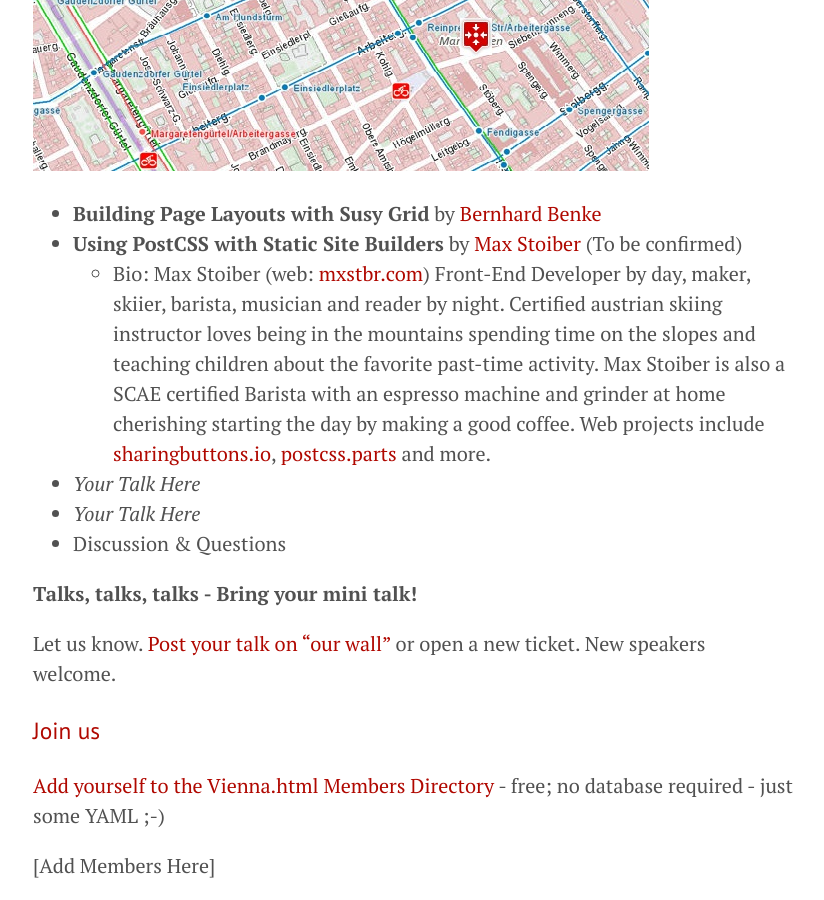
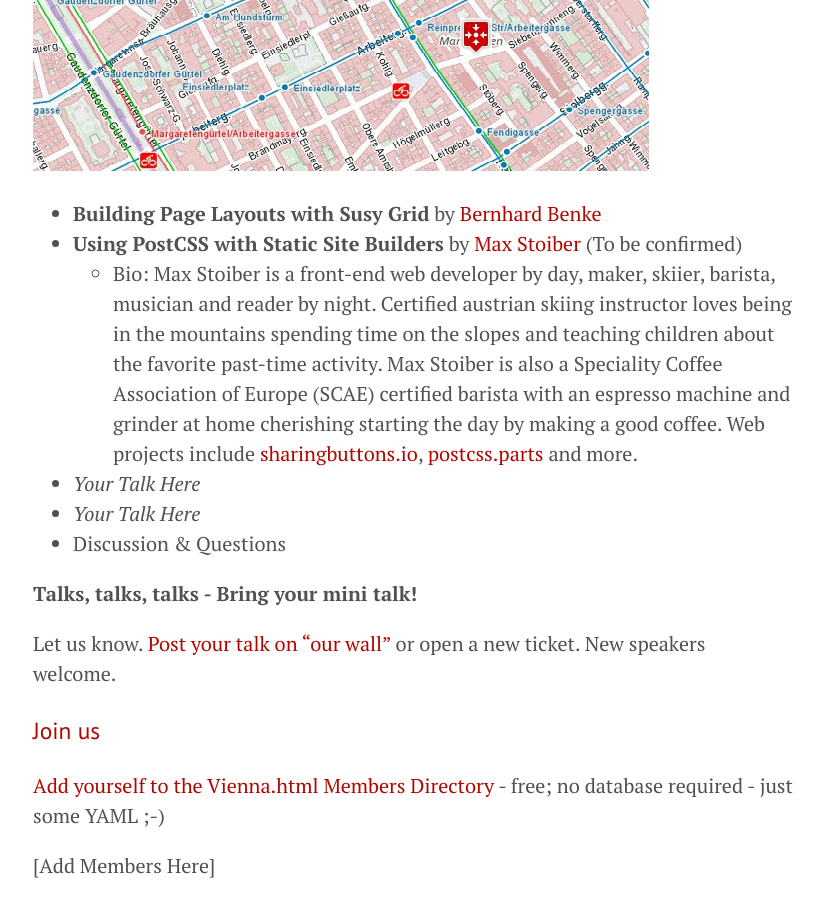
Before and after one commit to goodbyeaustria/archive, a Jekyll site: the page built from index.md, in a window 1280 px wide and 900 px high, scrolled down 698 px. Shown: the whole window, without its empty margins (227-1051 px from the left). Built offline with Jekyll 4.4.1, drawn with Linux system fonts in a browser that asks for light colours.

Commit message:
Update index.md

```diff
--- a/index.md
+++ b/index.md
@@ -20,8 +20,8 @@
 ![](i/sektor5map.jpg)
 
 - **Building Page Layouts with Susy Grid** by [Bernhard Benke](https://github.com/spuz)
-- **Using PostCSS with Static Site Builders** by [Max Stoiber](https://github.com/mxstbr)  (To be confirmed)
-    - Bio: Max Stoiber (web: [mxstbr.com](http://mxstbr.com)) Front-End Developer by day, maker, skiier, barista, musician and reader by night. Certified austrian skiing instructor loves being in the mountains spending time on the slopes and teaching children about the favorite past-time activity. Max Stoiber is also a SCAE certified Barista with an espresso machine and grinder at home cherishing starting the day by making a good coffee.  Web projects include [sharingbuttons.io](http://sharingbuttons.io), [postcss.parts](http://postcss.parts) and more.
+- **Using PostCSS with Static Site Builders** by [Max Stoiber](http://mxstbr.com)  (To be confirmed)
+    - Bio: Max Stoiber is a front-end web developer by day, maker, skiier, barista, musician and reader by night. Certified austrian skiing instructor loves being in the mountains spending time on the slopes and teaching children about the favorite past-time activity. Max Stoiber is also a Speciality Coffee Association of Europe (SCAE) certified barista with an espresso machine and grinder at home cherishing starting the day by making a good coffee. Web projects include [sharingbuttons.io](http://sharingbuttons.io), [postcss.parts](http://postcss.parts) and more.
 - _Your Talk Here_
 - _Your Talk Here_
 - Discussion & Questions
```
